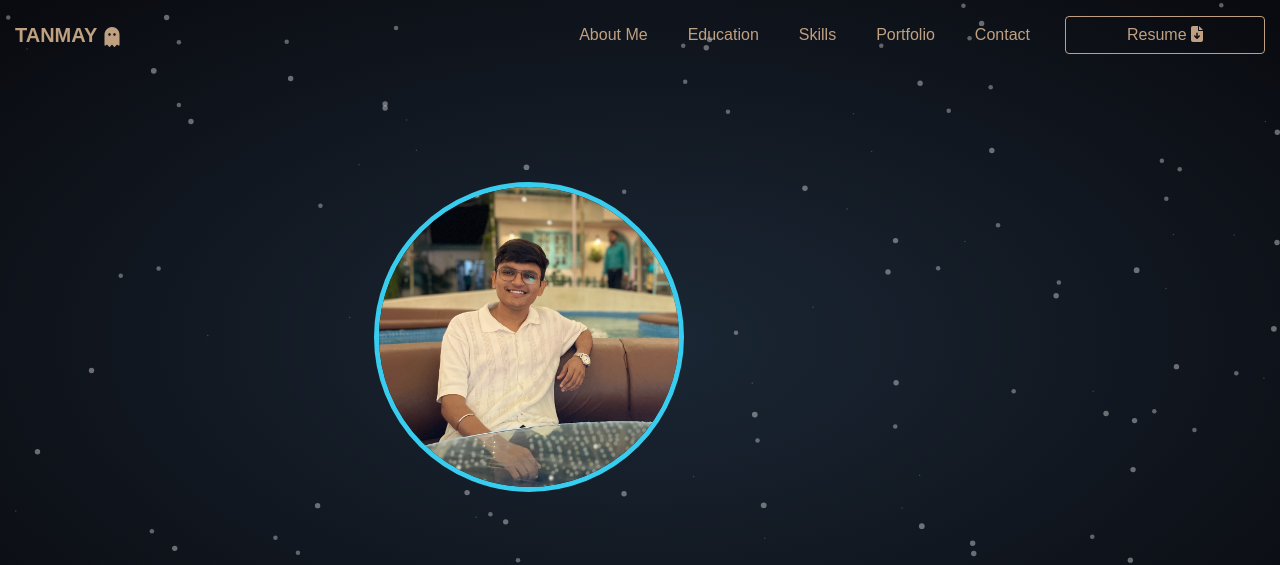
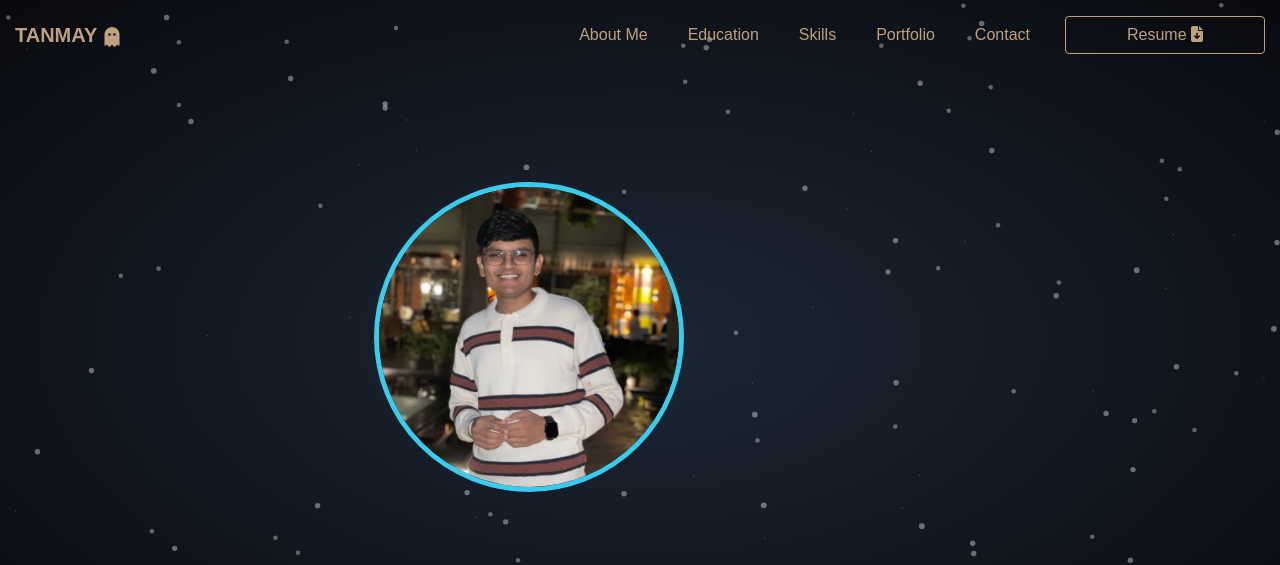
Before and after one commit to iamtanmay07/portfolio, a React (Create React App) app: page / in a window 1280 px wide. Shown: the top 565 px of the page. Built offline with nearby package versions, Linux system fonts and the light colour scheme.

Commit message:
Update Profile.js

```diff
--- a/src/components/Profile.js
+++ b/src/components/Profile.js
@@ -8,6 +8,7 @@ import '../css/App.css';
 import Me from "./media/me.jpg";
 import Mee from "./media/mee.JPG";
 import Na from "./media/naa.jpg"
+import Me_iira from "./media/me_iira.jpg";
 
 function Profile() {
     return (
@@ -22,7 +23,7 @@ function Profile() {
 
                 <Col className="column-profile" xs={12} lg={4}>
                     <div className="profile">
-                        <img className="profile-img" src={Na} alt="pp" />
+                        <img className="profile-img" src={Me_iira} alt="pp" />
                     </div>
 
 
```
